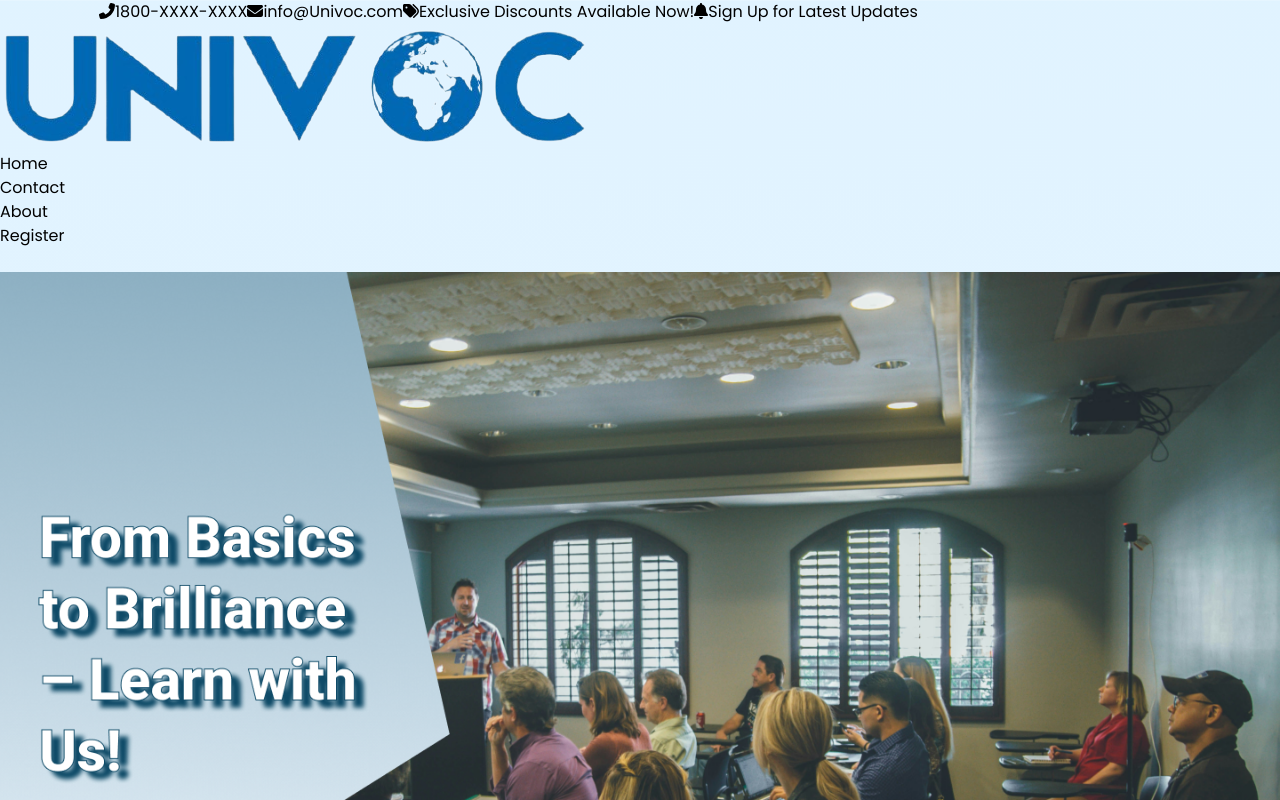
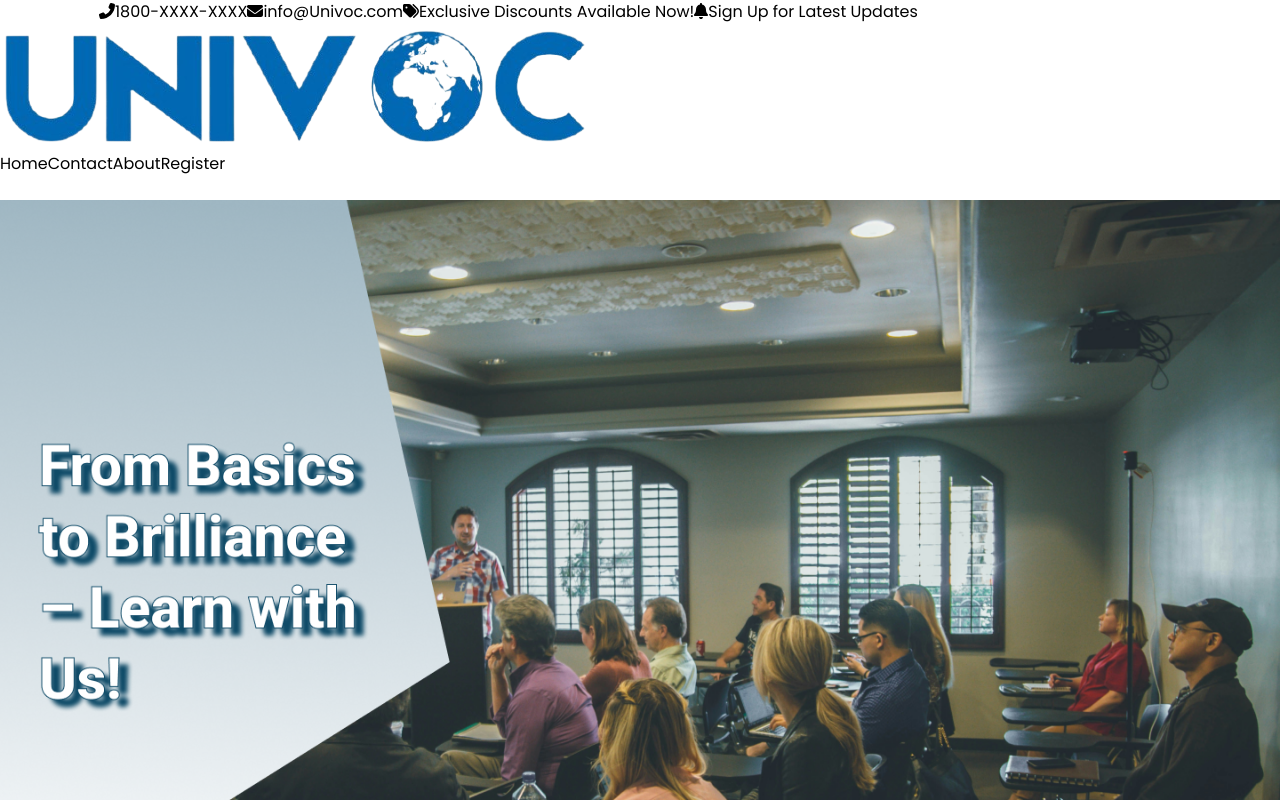
Before and after one commit to GAVINESHWAR/UNIVOC, a React (Create React App) app in the folder client/: page / in a window 1280 px wide. Shown: the top 800 px of the page. Built offline with nearby package versions, Linux system fonts and the light colour scheme.

Commit message:
navbar updated

```diff
--- a/client/src/components/HomeSection.jsx
+++ b/client/src/components/HomeSection.jsx
@@ -50,7 +50,7 @@ const HomeSection = () => {
                   className="absolute bottom-32 left-1/2 transform -translate-x-1/2"
                 >
 
-                <button className="border-2 border-blue-500 text-blue-500 bg-blue-100 py-2 px-6 rounded-full text-lg font-medium shadow-sm hover:bg-blue-400 hover:text-white transition-colors duration-300 focus:outline-none focus:ring-2 focus:ring-blue-500 focus:ring-offset-2 flex items-center justify-center space-x-2">
+                <button className="border-2 border-sky-600 text-sky-600 bg-blue-100 py-2 px-6 rounded-full text-lg font-medium shadow-sm hover:bg-sky-800 hover:text-white transition-colors duration-300 focus:outline-none focus:ring-2 focus:ring-blue-500 focus:ring-offset-2 flex items-center justify-center space-x-2">
                   <span>Connect with Us</span>
                   <svg xmlns="http://www.w3.org/2000/svg" className="w-5 h-5" viewBox="0 0 20 20" fill="currentColor" aria-hidden="true">
                     <path fillRule="evenodd" d="M10.293 15.707a1 1 0 010-1.414L13.586 11H3a1 1 0 110-2h10.586l-3.293-3.293a1 1 0 011.414-1.414l5 5a1 1 0 010 1.414l-5 5a1 1 0 01-1.414 0z" clipRule="evenodd" />
--- a/client/src/components/navbar/Navbar.jsx
+++ b/client/src/components/navbar/Navbar.jsx
@@ -41,39 +41,32 @@ const Navbar = () => {
         </div>
 
         {/* Desktop Navigation Links */}
-        <div className="space-x-6 font-semibold mx-3 hidden md:flex items-center text-black">
-          <ul className="flex space-x-6">
+        <div className="space-x-8 font-extrabold mx-3 hidden md:flex items-center text-black">
+          <ul className="flex space-x-4">
 
-          <li>
           <NavLink
             to='/home'
-              className="transition-all duration-300 ease-in-out text-white bg-gradient-to-r from-sky-500 to-blue-700 py-2 px-5 rounded-full shadow-lg transform scale-105 hover:scale-95 hover:from-sky-400 hover:to-blue-600">
+            className="transition-all duration-300 ease-in-out text-sky-600 bg-transparent border-2 border-sky-600 py-2 px-4 rounded-full shadow-md transform hover:scale-105 hover:bg-sky-800 hover:text-white hover:border-transparent">
             Home
           </NavLink>
-          </li>
-          <li>
+
           <NavLink
-              to="/contact"
-              className="transition-all duration-300 ease-in-out text-white bg-gradient-to-r from-sky-500 to-blue-700 py-2 px-5 rounded-full shadow-lg transform scale-105 hover:scale-95 hover:from-sky-400 hover:to-blue-600">
+            to='/contact'
+            className="transition-all duration-300 ease-in-out text-sky-600 bg-transparent border-2 border-sky-600 py-2 px-4 rounded-full shadow-md transform hover:scale-105 hover:bg-sky-800 hover:text-white hover:border-transparent">
             Contact
           </NavLink>
-          </li>
-          <li>
+
           <NavLink
             to='/about'
-              className="transition-all duration-300 ease-in-out text-white bg-gradient-to-r from-sky-500 to-blue-700 py-2 px-5 rounded-full shadow-lg transform scale-105 hover:scale-95 hover:from-sky-400 hover:to-blue-600">
+            className="transition-all duration-300 ease-in-out text-sky-600 bg-transparent border-2 border-sky-600 py-2 px-4 rounded-full shadow-md transform hover:scale-105 hover:bg-sky-800 hover:text-white hover:border-transparent">
             About
           </NavLink>
-          </li>
-          <li>
+
           <NavLink
             to='/Register'
-              className="transition-all duration-300 ease-in-out text-white bg-gradient-to-r from-sky-500 to-blue-700 py-2 px-5 rounded-full shadow-lg transform scale-105 hover:scale-95 hover:from-sky-400 hover:to-blue-600">
+            className="transition-all duration-300 ease-in-out text-sky-600 bg-transparent border-2 border-sky-600 py-2 px-4 rounded-full shadow-md transform hover:scale-105 hover:bg-sky-800 hover:text-white hover:border-transparent">
             Register
           </NavLink>
-          </li>
-
-
           </ul>
         </div>
 
--- a/client/src/components/university/university.js
+++ b/client/src/components/university/university.js
@@ -35,7 +35,7 @@ const University = () => {
             {/* Button below the heading */}
             <a href="/about" className="block w-max mx-auto">
                 <button
-                className="border-2 border-blue-500 text-blue-500 bg-blue-100 py-2 px-6 rounded-full text-lg font-medium shadow-sm hover:bg-blue-400 hover:text-white transition-colors duration-300 focus:outline-none focus:ring-2 focus:ring-blue-500 focus:ring-offset-2 transform hover:scale-105"
+                className="border-2 border-sky-600 text-sky-600 bg-blue-100 py-2 px-6 rounded-full text-lg font-medium shadow-sm hover:bg-sky-800 hover:text-white transition-colors duration-300 focus:outline-none focus:ring-2 focus:ring-sky-600 focus:ring-offset-2 transform hover:scale-105"
                 data-aos="fade-up" data-aos-duration="1000" data-aos-delay="900"
                 >
                 About
--- a/client/src/index.css
+++ b/client/src/index.css
@@ -2,13 +2,12 @@
 .App {
   font-family: 'Poppins', Arial, sans-serif;
   min-height: 100vh;
-  background-color: linear-gradient(to bottom, #AEDDFF, #FFFFFF);
+  /* background-color: linear-gradient(to bottom, #AEDDFF, #FFFFFF); */
 }
 body {
   font-family: 'Poppins', Arial, sans-serif;
   min-height: 100vh;
-  background: linear-gradient(to bottom, rgba(204, 235, 255, 0.6), rgba(255, 255, 255, 0.6));
-
+  /* background: linear-gradient(to bottom, rgba(204, 235, 255, 0.6), rgba(255, 255, 255, 0.6)); */
   margin: 0;
 }
 
```
Lines whose indentation alone changed are shown as unchanged.
